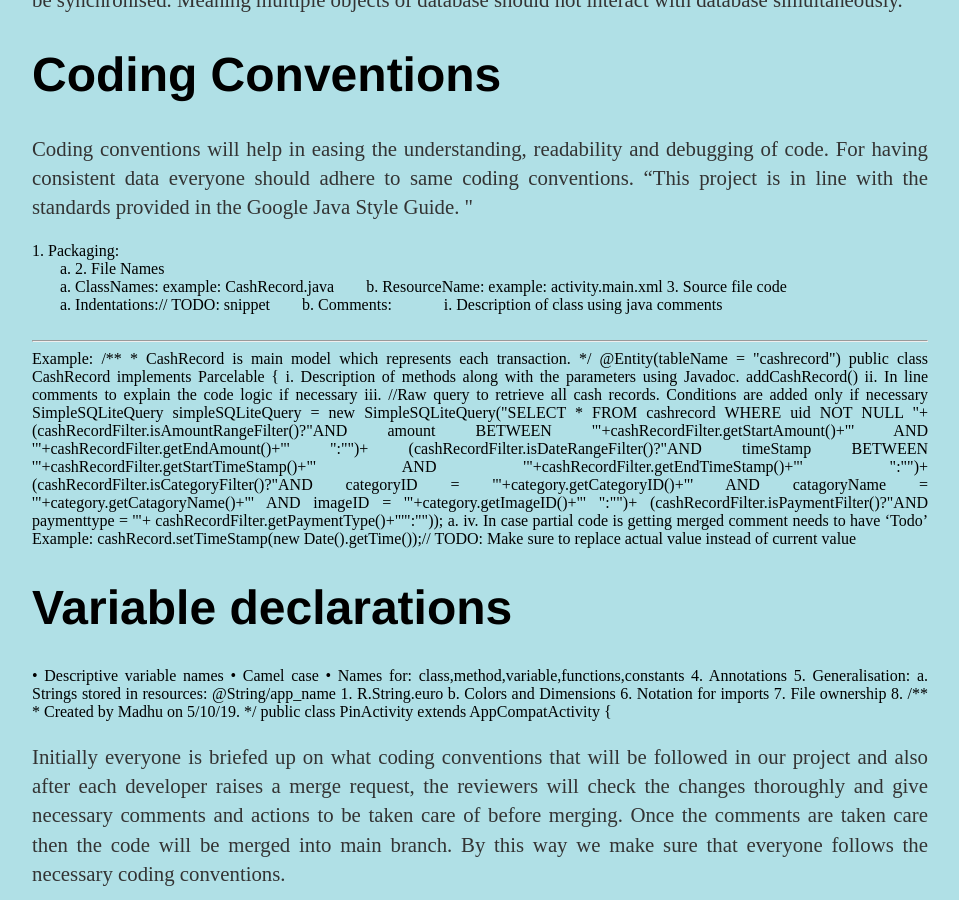
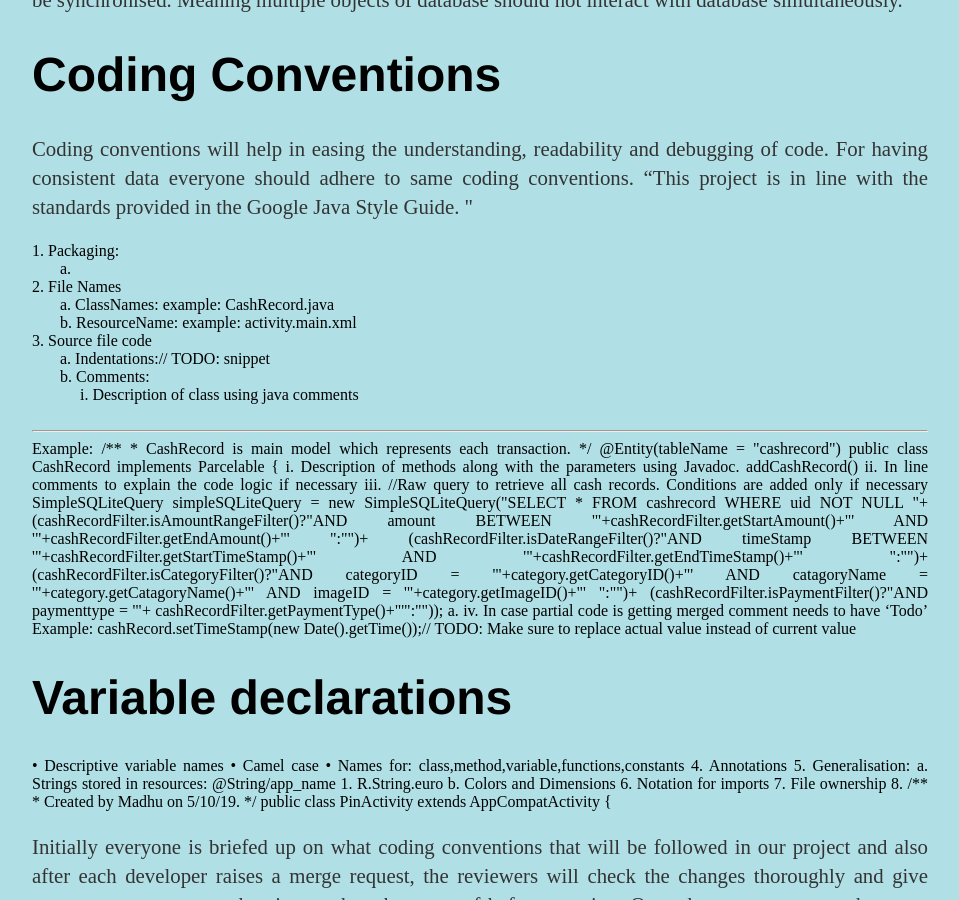
Before and after one commit to kartikprabhu20/YourEuro, a Jekyll site: the page built from docs/_posts/2019-06-04-AdvancedPrototye.md, in a window 1280 px wide and 900 px high, scrolled down 977 px. Shown: the whole window, without its empty margins (160-1119 px from the left). Built offline with Jekyll 4.4.1, drawn with Linux system fonts in a browser that asks for light colours; a file with an impossible date is left out.

Commit message:
Update 2019-06-04-AdvancedPrototye.md

```diff
--- a/docs/_posts/2019-06-04-AdvancedPrototye.md
+++ b/docs/_posts/2019-06-04-AdvancedPrototye.md
@@ -25,13 +25,13 @@ date: 2019-06-04
 
 
 1.	Packaging:<br>
-&nbsp;&nbsp;&nbsp;&nbsp;&nbsp;&nbsp; a.
+&nbsp;&nbsp;&nbsp;&nbsp;&nbsp;&nbsp; a.	<br>
 2.	File Names<br>
-&nbsp;&nbsp;&nbsp;&nbsp;&nbsp;&nbsp; a.	ClassNames: example: CashRecord.java
-&nbsp;&nbsp;&nbsp;&nbsp;&nbsp;&nbsp; b.	ResourceName: example: activity.main.xml
+&nbsp;&nbsp;&nbsp;&nbsp;&nbsp;&nbsp; a.	ClassNames: example: CashRecord.java<br>
+&nbsp;&nbsp;&nbsp;&nbsp;&nbsp;&nbsp; b.	ResourceName: example: activity.main.xml<br>
 3.	Source file code<br>
-&nbsp;&nbsp;&nbsp;&nbsp;&nbsp;&nbsp; a.	Indentations:// TODO: snippet
-&nbsp;&nbsp;&nbsp;&nbsp;&nbsp;&nbsp; b.	Comments:
+&nbsp;&nbsp;&nbsp;&nbsp;&nbsp;&nbsp; a.	Indentations:// TODO: snippet<br>
+&nbsp;&nbsp;&nbsp;&nbsp;&nbsp;&nbsp; b.	Comments: <br>
 &nbsp;&nbsp;&nbsp;&nbsp;&nbsp;&nbsp;&nbsp;&nbsp;&nbsp;&nbsp;&nbsp;&nbsp;i.	Description of class using java comments
 
 <br><br><hr>
```
